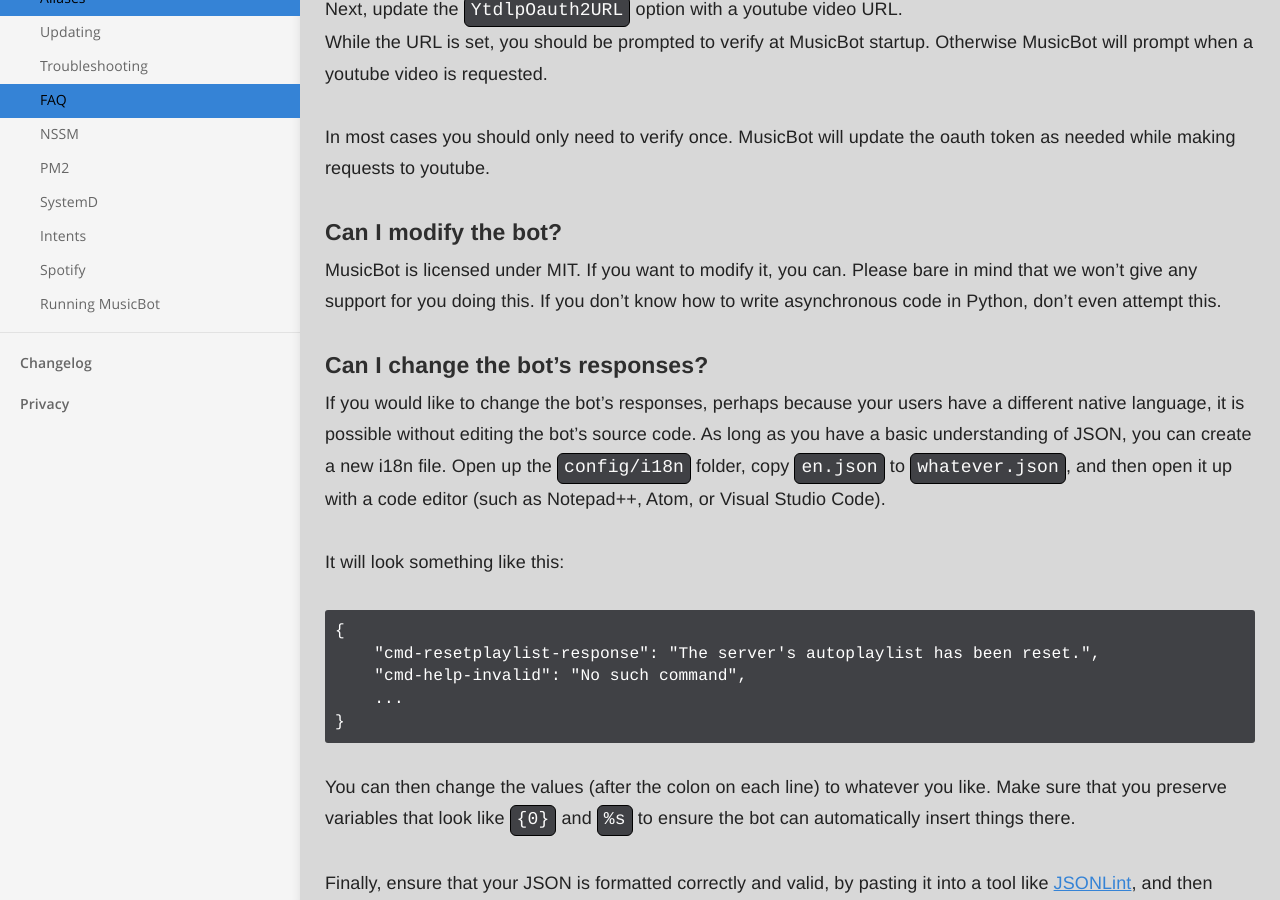
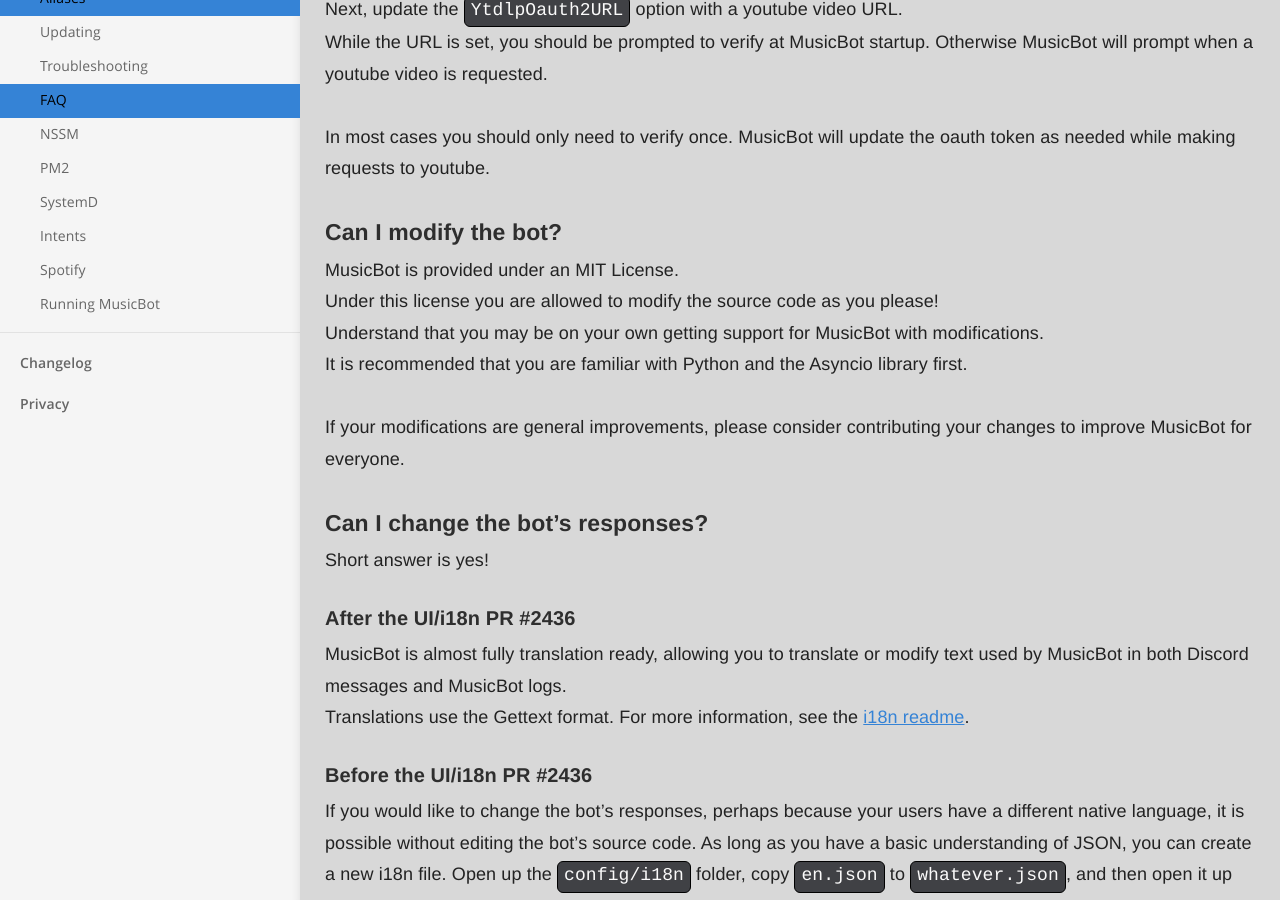
Before and after one commit to Just-Some-Bots/MusicBot, a Jekyll site: the page built from _docs/using/faq.md, in a window 1280 px wide and 900 px high, scrolled down 790 px. Built offline with Jekyll 4.4.1, drawn with Linux system fonts in a browser that asks for light colours.

Commit message:
Update faq.md

```diff
--- a/_docs/using/faq.md
+++ b/_docs/using/faq.md
@@ -27,9 +27,24 @@ In most cases you should only need to verify once.  MusicBot will update the oau
 
 #### Can I modify the bot?
 
-MusicBot is licensed under MIT. If you want to modify it, you can. Please bare in mind that we won't give any support for you doing this. If you don't know how to write asynchronous code in Python, don't even attempt this.
+MusicBot is provided under an MIT License.
+Under this license you are allowed to modify the source code as you please!
+Understand that you may be on your own getting support for MusicBot with modifications.
+It is recommended that you are familiar with Python and the Asyncio library first.
+
+If your modifications are general improvements, please consider contributing your changes to improve MusicBot for everyone.
 
 #### Can I change the bot's responses?
+
+Short answer is yes!
+
+##### After the UI/i18n PR #2436
+
+MusicBot is almost fully translation ready, allowing you to translate or modify
+text used by MusicBot in both Discord messages and MusicBot logs.
+Translations use the Gettext format.  For more information, see the [i18n readme](https://github.com/Just-Some-Bots/MusicBot/blob/dev/i18n/readme.md).
+
+##### Before the UI/i18n PR #2436
 
 If you would like to change the bot's responses, perhaps because your users have a different native language, it is possible without editing the bot's source code. As long as you have a basic understanding of JSON, you can create a new i18n file. Open up the `config/i18n` folder, copy `en.json` to `whatever.json`, and then open it up with a code editor (such as Notepad++, Atom, or Visual Studio Code).
 
```
